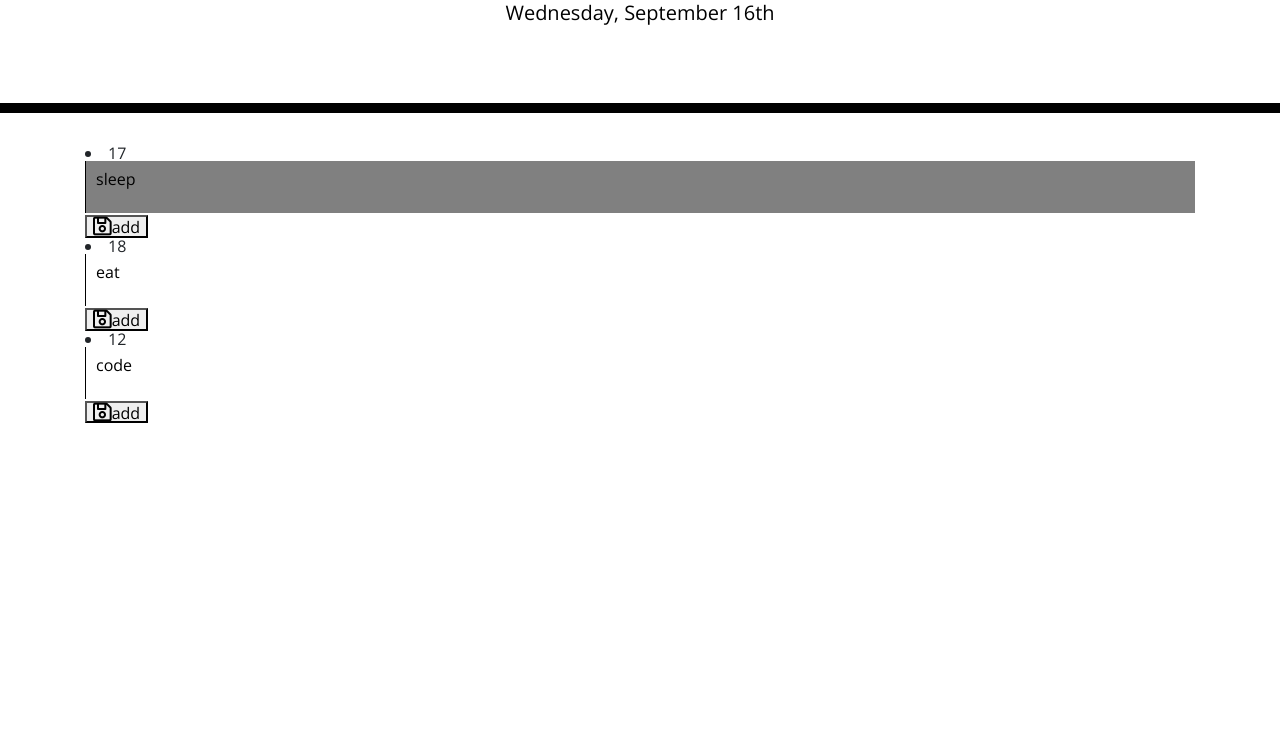
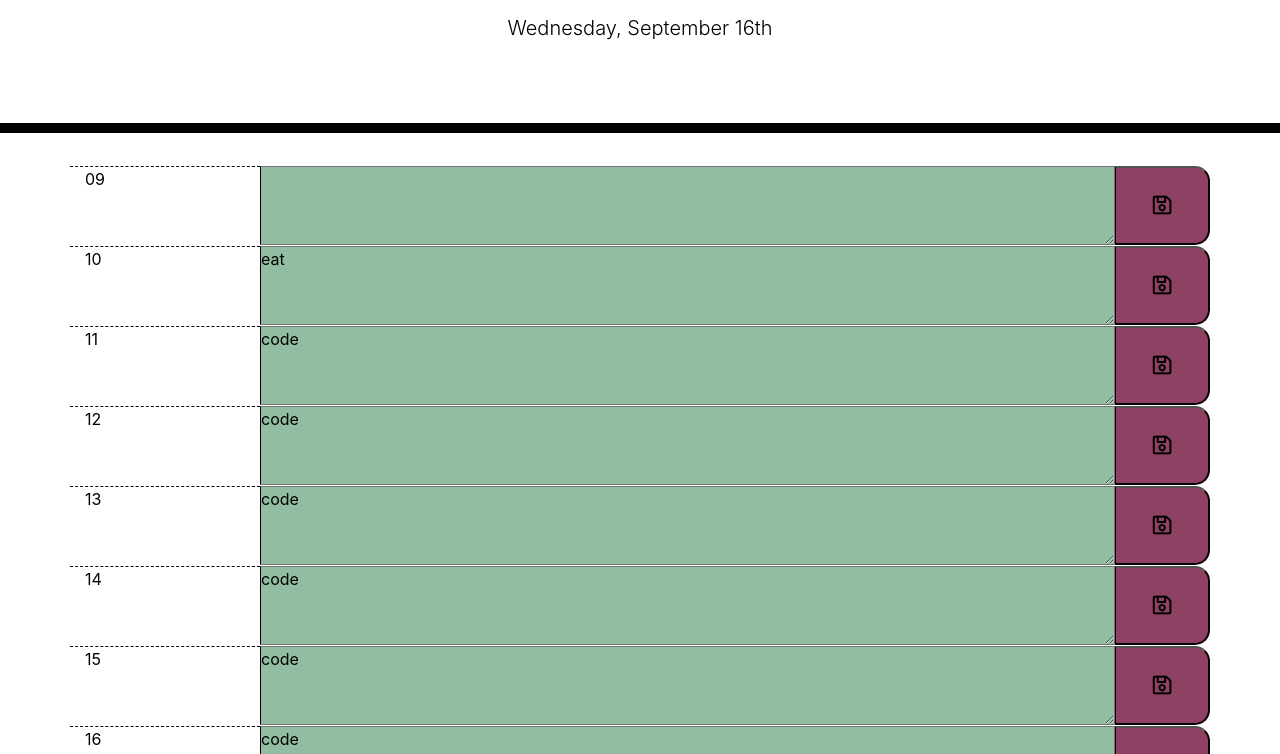
Before and after one commit to annisapf/Day-Planner, a plain HTML site: page index.html in a window 1280 px wide. Shown: the part 191-945 px from the top of the page. Before the commit the page ends 800 px from the top, so only its background shows below. Drawn offline with nearby package versions, Linux system fonts and the light colour scheme.

Commit message:
fixed display function

```diff
--- a/script.js
+++ b/script.js
@@ -25,15 +25,39 @@ function createDatabase() {
 
   var myDay = [
     {
-      hour: "17",
-      task: "sleep",
+      hour: "09",
+      task: "",
     },
     {
-      hour: "18",
+      hour: "10",
       task: "eat",
     },
     {
+      hour: "11",
+      task: "code",
+    },
+    {
       hour: "12",
+      task: "code",
+    },
+    {
+      hour: "13",
+      task: "code",
+    },
+    {
+      hour: "14",
+      task: "code",
+    },
+    {
+      hour: "15",
+      task: "code",
+    },
+    {
+      hour: "16",
+      task: "code",
+    },
+    {
+      hour: "17",
       task: "code",
     }
   ]
@@ -54,8 +78,6 @@ function createDatabase() {
 
 
 
-
-
 // Loop through the data that was created above and render the data by showing it in the html
 function displayWorkPlanner() {
 
@@ -65,48 +87,79 @@ function displayWorkPlanner() {
 
   var output = "";
 
-  var retrievedObject = localStorage.getItem('myDay');
-  console.log("retrieved", retrievedObject);
+  var savedDay = JSON.parse(localStorage.getItem('myDay'));
 
-  var schedule = JSON.parse(retrievedObject)
+  //check new add task
+  if (savedDay) {
+    myDay = savedDay;
+  }
 
+  console.log("savedDay", savedDay);
 
-  for (var i = 0; i < schedule.length; i++) {
+  for (var i = 0; i < savedDay.length; i++) {
 
-    var getHour = schedule[i].hour;
-    var getTask = schedule[i].task;
+    var getHour = savedDay[i].hour;
+    var getTask = savedDay[i].task;
 
-    console.log(getHour);
+    console.log("check", getHour);
+
+    //form for each time table
+    var timeTable = $('<form>').attr({ "class": "row", "id": "form_" + getHour });
+
+    //render each hour
+    var hourArea = $('<div>').text(getHour).attr({ "class": "col-md-2 hour", "id": "div_" + getHour });
+
+    //each task
+    var taskArea = $('<textarea>').text(getTask).attr({ "id": "textarea_" + getHour });
+
+    //creates save button
+    var buttonIcon = $("<i class='far fa-save fa-lg'></i>");
+    var saveButton = $("<button>").attr({ "class": "col-md-1 saveBtn", "id": "Btn_" + getHour });
+
 
     //check if hour is past, present future
     var momentPresent = moment().hour();
     var momentCheck = getHour;
 
     if (momentCheck < momentPresent) {
-      $('#task-area').css("background", "red");
+      taskArea.attr({ "class": "col-md-9 description p-0 past" });
+    } else if (momentCheck == momentPresent) {
+      taskArea.attr({ "class": "col-md-9 description p-0 present" });
+    } else {
+      taskArea.attr({ "class": "col-md-9 description p-0 future" });
+    }
+    saveButton.append(buttonIcon);
+    timeTable.append(hourArea, taskArea, saveButton)
 
-      console.log("past");
+    $(".container").append(timeTable);
 
-    } else if (momentCheck = momentPresent) {
-      $('#task-area').css("background", "grey");
-      console.log("present");
-    } else {
-      $('#task-area').css("background", "blue");
-      console.log("future");
-    }
+    $("#Btn_" + getHour).click(
+      function () {
+        var id = this.id;
+        alert("checking button " + id);
 
-    output = '<li class="row-agenda">' + getHour + '<textarea id="task-area">' + getTask + '</textarea>' + '<button id="' + getHour + '" class="save-button">' + '<i class="far fa-save fa-lg"></i>' + "add" + '</button>' + '</li>';
-    $(".container").append(output)
+        saveWorkPlanner();
+        console.log("saveWorkPlanner", saveWorkPlanner);
 
+      }
+    );
 
   }
 
-  $(".save-button").click(
-    function () {
-      var id = this.id;
-      alert("checking button " + id);
+}
+
+$(".saveBtn").click(
+  function () {
+    var id = this.id;
+    alert("checking button " + id);
+
+    saveWorkPlanner();
+    console.log("saveWorkPlanner", saveWorkPlanner);
+
+  }
+);
 
 
-    }
-  );
+function saveWorkPlanner() {
+  localStorage.setItem('myDay', JSON.stringify(myDay));
 }
--- a/styles.css
+++ b/styles.css
@@ -1,13 +1,7 @@
-body {
-  font-family: 'Open Sans', sans-serif;
-  font-size: 16px;
-  line-height: 1;
-}
+
 
 textarea{
-  background: transparent;
-  border: none;
-  resize: none;
+
   color: #000000;
   border-left: 1px solid black;
   padding: 10px;
@@ -45,29 +39,25 @@ textarea{
 }
 
 .past {
-  background-color: #d3d3d3;
-  color: white;
+  background-color: #EAD2AC;
+  color: #000000;
+
 }
 
 .present {
-  background-color: #ff6961;
-  color: white;
+  background-color: #DF928E;
+  color: #000000;
 }
 
 .future {
-  background-color: #77dd77;
-  color: white;
+  background-color:#92BDA3;
+  color: #000000;
 }
 
 .saveBtn {
   border-left: 1px solid black;
   border-top-right-radius: 15px;
   border-bottom-right-radius: 15px;
-  background-color: #06AED5;
-  color: white;
+  background-color: #8E4162;
+  color:#000000;
 }
-
-.saveBtn i:hover {
-  font-size: 20px;
-  transition: all .3s ease-in-out;
-}
```
Also changed, not shown: index.html (+2 -0 lines).
